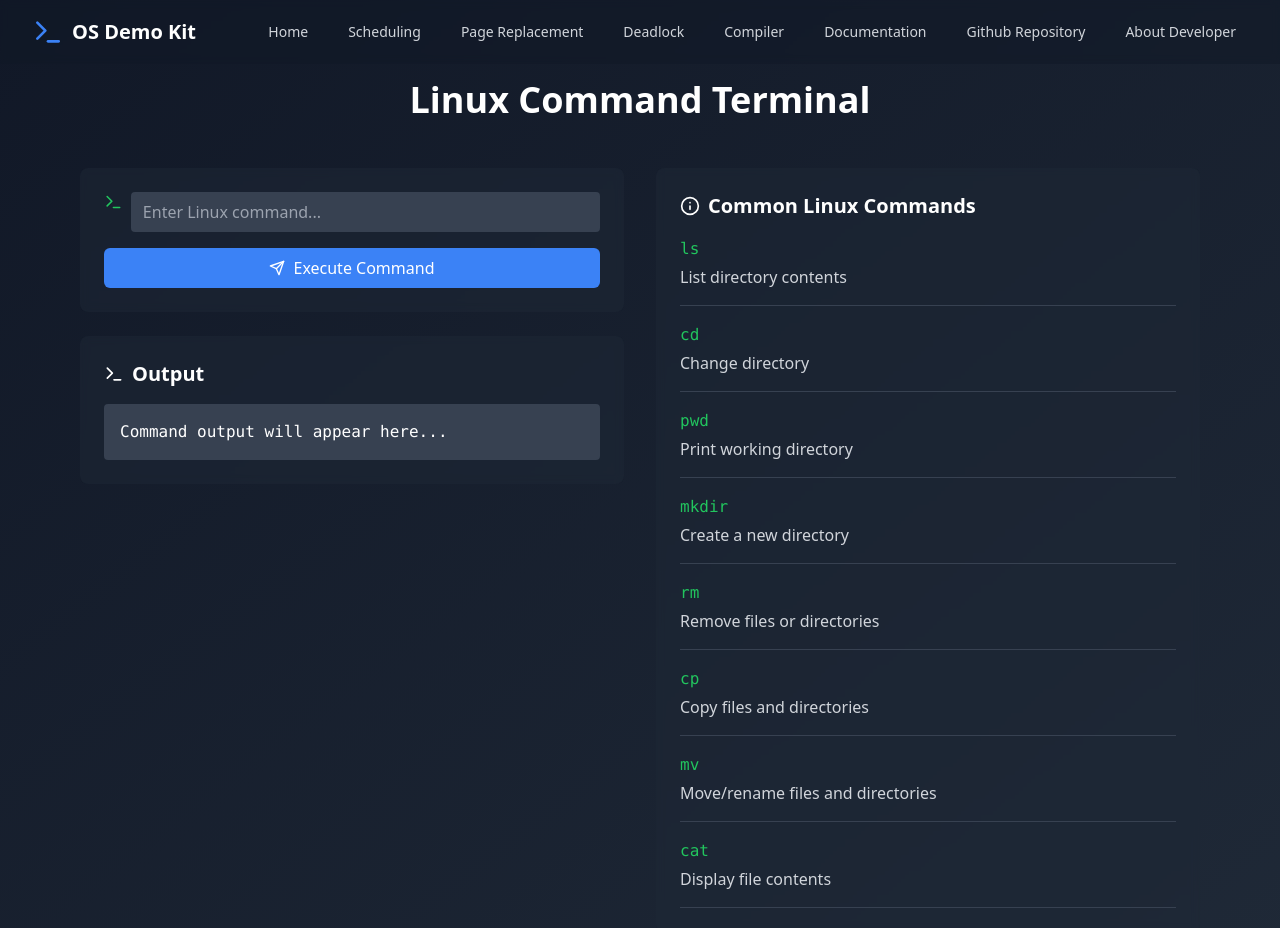
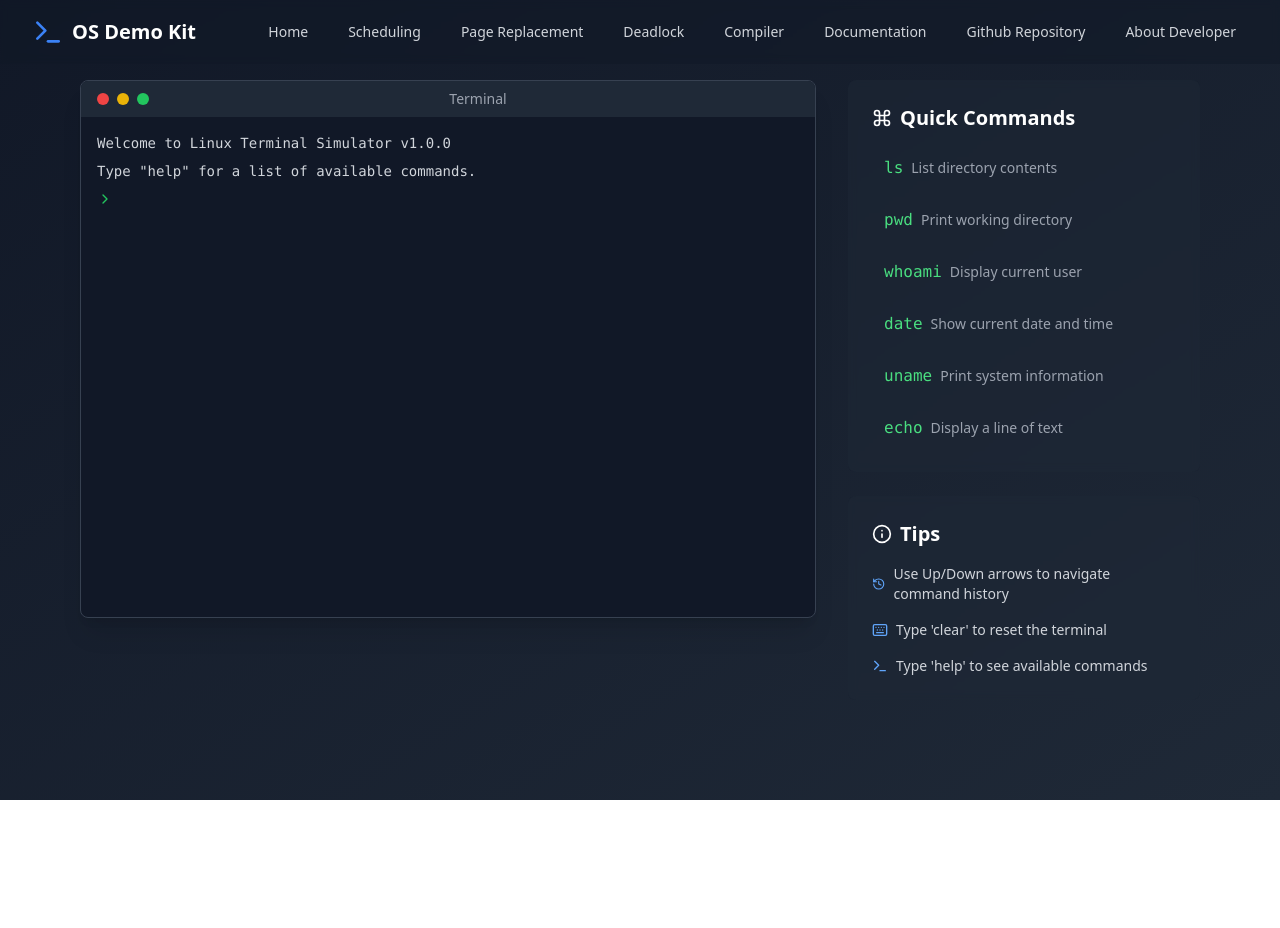
Before and after one commit to Dyr0tH/OS-demo-KIT, a React (Vite) app: page /compiler in a window 1280 px wide. Shown: the top 928 px of the page. After the commit the page ends 800 px from the top, so only its background shows below. Built offline with nearby package versions, Linux system fonts and the light colour scheme.

Commit message:
Redesigned the linux compiler/command executor page

```diff
--- a/src/components/CompilerPage.tsx
+++ b/src/components/CompilerPage.tsx
@@ -1,44 +1,129 @@
-import React, { useState } from 'react';
-import { Terminal, Send, Info } from 'lucide-react';
+import React, { useState, useRef, useEffect } from 'react';
+import { Terminal, Send, Info, Command, ChevronRight, History, Keyboard } from 'lucide-react';
 import Navigation from './Navigation';
 
 export default function CompilerPage() {
   const [command, setCommand] = useState('');
-  const [output, setOutput] = useState('');
+  const [commandHistory, setCommandHistory] = useState<string[]>([]);
+  const [historyIndex, setHistoryIndex] = useState(-1);
+  const [output, setOutput] = useState<Array<{ type: 'command' | 'output' | 'error'; content: string }>>([
+    { type: 'output', content: 'Welcome to Linux Terminal Simulator v1.0.0' },
+    { type: 'output', content: 'Type "help" for a list of available commands.' },
+  ]);
+
+  const terminalRef = useRef<HTMLDivElement>(null);
+  const inputRef = useRef<HTMLInputElement>(null);
 
   const commonCommands = [
     { command: 'ls', description: 'List directory contents' },
-    { command: 'cd', description: 'Change directory' },
     { command: 'pwd', description: 'Print working directory' },
-    { command: 'mkdir', description: 'Create a new directory' },
-    { command: 'rm', description: 'Remove files or directories' },
-    { command: 'cp', description: 'Copy files and directories' },
-    { command: 'mv', description: 'Move/rename files and directories' },
-    { command: 'cat', description: 'Display file contents' }
+    { command: 'whoami', description: 'Display current user' },
+    { command: 'date', description: 'Show current date and time' },
+    { command: 'uname', description: 'Print system information' },
+    { command: 'echo', description: 'Display a line of text' },
   ];
+
+  useEffect(() => {
+    if (terminalRef.current) {
+      terminalRef.current.scrollTop = terminalRef.current.scrollHeight;
+    }
+  }, [output]);
 
   const handleSubmit = async (e: React.FormEvent) => {
     e.preventDefault();
 
+    if (!command.trim()) return;
+
+    // Handle help command locally
+    if (command.trim().toLowerCase() === 'help') {
+      setOutput(prev => [...prev,
+        { type: 'command', content: `$ ${command}` },
+        { type: 'output', content: 'Available commands:\n' + commonCommands.map(cmd =>
+          `${cmd.command.padEnd(10)} - ${cmd.description}`
+        ).join('\n')}
+      ]);
+      setCommand('');
+      setCommandHistory(prev => [...prev, command]);
+      setHistoryIndex(-1);
+      return;
+    }
+
+    // Handle clear command locally
+    if (command.trim().toLowerCase() === 'clear') {
+      setOutput([
+        { type: 'output', content: 'Welcome to Linux Terminal Simulator v1.0.0' },
+        { type: 'output', content: 'Type "help" for a list of available commands.' },
+      ]);
+      setCommand('');
+      setCommandHistory(prev => [...prev, command]);
+      setHistoryIndex(-1);
+      return;
+    }
+
     // List of potentially harmful commands
-    const harmfulCommands = ["del", "rm", "mv", "rmdir", "sudo rm", "sudo del"];
+    const harmfulCommands = ["rm", "mv", "rmdir", "sudo"];
 
-    // Check if the command is harmful
-    if (harmfulCommands.some((hc) => command.trim().startsWith(hc))) {
-      setOutput("Unable to execute the command. Reason: harmful");
+    if (harmfulCommands.some(cmd => command.trim().startsWith(cmd))) {
+      setOutput(prev => [...prev,
+        { type: 'command', content: `$ ${command}` },
+        { type: 'error', content: 'Error: This command is restricted for security reasons.' }
+      ]);
+      setCommand('');
       return;
     }
 
     try {
+      setOutput(prev => [...prev, { type: 'command', content: `$ ${command}` }]);
+
       const response = await fetch('http://localhost:5000/run-command', {
         method: 'POST',
         headers: { 'Content-Type': 'application/json' },
         body: JSON.stringify({ command })
       });
+
       const data = await response.json();
-      setOutput(data.output);
+
+      if (response.ok) {
+        setOutput(prev => [...prev, {
+          type: 'output',
+          content: data.output || 'Command executed successfully (no output)'
+        }]);
+      } else {
+        setOutput(prev => [...prev, {
+          type: 'error',
+          content: `Error: ${data.error || 'Unknown error'}`
+        }]);
+      }
     } catch (error) {
-      setOutput('Error: Could not connect to server');
+      setOutput(prev => [...prev, {
+        type: 'error',
+        content: 'Error: Could not connect to server. Please ensure the backend is running.'
+      }]);
+    }
+
+    setCommandHistory(prev => [...prev, command]);
+    setCommand('');
+    setHistoryIndex(-1);
+  };
+
+  const handleKeyDown = (e: React.KeyboardEvent) => {
+    if (e.key === 'ArrowUp') {
+      e.preventDefault();
+      if (historyIndex < commandHistory.length - 1) {
+        const newIndex = historyIndex + 1;
+        setHistoryIndex(newIndex);
+        setCommand(commandHistory[commandHistory.length - 1 - newIndex]);
+      }
+    } else if (e.key === 'ArrowDown') {
+      e.preventDefault();
+      if (historyIndex > 0) {
+        const newIndex = historyIndex - 1;
+        setHistoryIndex(newIndex);
+        setCommand(commandHistory[commandHistory.length - 1 - newIndex]);
+      } else if (historyIndex === 0) {
+        setHistoryIndex(-1);
+        setCommand('');
+      }
     }
   };
 
@@ -46,56 +131,96 @@ export default function CompilerPage() {
     <div className="min-h-screen bg-gradient-to-br from-gray-900 to-gray-800 text-white">
       <Navigation />
       <div className="max-w-6xl mx-auto px-4 pt-20 pb-12">
-        <h1 className="text-4xl font-bold text-center mb-12">Linux Command Terminal</h1>
+        <div className="grid grid-cols-1 lg:grid-cols-3 gap-8">
+          {/* Main Terminal Section */}
+          <div className="lg:col-span-2 space-y-4">
+            <div className="bg-gray-900 rounded-lg overflow-hidden shadow-xl border border-gray-700">
+              {/* Terminal Header */}
+              <div className="bg-gray-800 px-4 py-2 flex items-center gap-2">
+                <div className="flex gap-2">
+                  <div className="w-3 h-3 rounded-full bg-red-500"></div>
+                  <div className="w-3 h-3 rounded-full bg-yellow-500"></div>
+                  <div className="w-3 h-3 rounded-full bg-green-500"></div>
+                </div>
+                <div className="flex-1 text-center text-sm text-gray-400">Terminal</div>
+              </div>
 
-        <div className="grid grid-cols-1 lg:grid-cols-2 gap-8">
-          {/* Terminal Section */}
-          <div className="space-y-6">
-            <div className="bg-gray-800/50 backdrop-blur-sm rounded-lg p-6">
-              <form onSubmit={handleSubmit} className="space-y-4">
-                <div className="flex gap-2">
-                  <Terminal className="w-5 h-5 text-green-500" />
+              {/* Terminal Output */}
+              <div
+                ref={terminalRef}
+                className="h-[500px] overflow-y-auto p-4 font-mono text-sm"
+                onClick={() => inputRef.current?.focus()}
+              >
+                {output.map((line, index) => (
+                  <div
+                    key={index}
+                    className={`mb-2 ${
+                      line.type === 'command' ? 'text-green-400' :
+                      line.type === 'error' ? 'text-red-400' :
+                      'text-gray-300'
+                    }`}
+                  >
+                    {line.content}
+                  </div>
+                ))}
+                <form onSubmit={handleSubmit} className="flex items-center gap-2">
+                  <ChevronRight className="w-4 h-4 text-green-500" />
                   <input
+                    ref={inputRef}
                     type="text"
                     value={command}
                     onChange={(e) => setCommand(e.target.value)}
-                    className="w-full bg-gray-700 rounded px-3 py-2"
-                    placeholder="Enter Linux command..."
+                    onKeyDown={handleKeyDown}
+                    className="flex-1 bg-transparent outline-none"
+                    autoFocus
                   />
-                </div>
-                <button
-                  type="submit"
-                  className="w-full bg-blue-500 hover:bg-blue-600 px-4 py-2 rounded-md flex items-center justify-center gap-2"
-                >
-                  <Send className="w-4 h-4" /> Execute Command
-                </button>
                 </form>
               </div>
-
-            <div className="bg-gray-800/50 backdrop-blur-sm rounded-lg p-6">
-              <h2 className="text-xl font-semibold mb-4 flex items-center gap-2">
-                <Terminal className="w-5 h-5" />
-                Output
-              </h2>
-              <pre className="bg-gray-700 rounded p-4 overflow-x-auto">
-                {output || 'Command output will appear here...'}
-              </pre>
             </div>
           </div>
 
-          {/* Commands Guide */}
+          {/* Sidebar */}
+          <div className="space-y-6">
+            {/* Quick Commands */}
+            <div className="bg-gray-800/50 backdrop-blur-sm rounded-lg p-6">
+              <h2 className="text-xl font-semibold mb-4 flex items-center gap-2">
+                <Command className="w-5 h-5" />
+                Quick Commands
+              </h2>
+              <div className="space-y-3">
+                {commonCommands.map((cmd, index) => (
+                  <button
+                    key={index}
+                    onClick={() => setCommand(cmd.command)}
+                    className="w-full text-left px-3 py-2 rounded hover:bg-gray-700 transition-colors flex items-center gap-2"
+                  >
+                    <code className="text-green-400 font-mono">{cmd.command}</code>
+                    <span className="text-sm text-gray-400">{cmd.description}</span>
+                  </button>
+                ))}
+              </div>
+            </div>
+
+            {/* Tips */}
             <div className="bg-gray-800/50 backdrop-blur-sm rounded-lg p-6">
               <h2 className="text-xl font-semibold mb-4 flex items-center gap-2">
                 <Info className="w-5 h-5" />
-              Common Linux Commands
+                Tips
               </h2>
-            <div className="space-y-4">
-              {commonCommands.map((cmd, index) => (
-                <div key={index} className="border-b border-gray-700 pb-4">
-                  <code className="text-green-500 font-mono">{cmd.command}</code>
-                  <p className="text-gray-300 mt-1">{cmd.description}</p>
+              <div className="space-y-4 text-sm text-gray-300">
+                <div className="flex items-center gap-2">
+                  <History className="w-4 h-4 text-blue-400" />
+                  <span>Use Up/Down arrows to navigate command history</span>
                 </div>
-              ))}
+                <div className="flex items-center gap-2">
+                  <Keyboard className="w-4 h-4 text-blue-400" />
+                  <span>Type 'clear' to reset the terminal</span>
+                </div>
+                <div className="flex items-center gap-2">
+                  <Terminal className="w-4 h-4 text-blue-400" />
+                  <span>Type 'help' to see available commands</span>
+                </div>
+              </div>
             </div>
           </div>
         </div>
```
Lines whose indentation alone changed are shown as unchanged.
